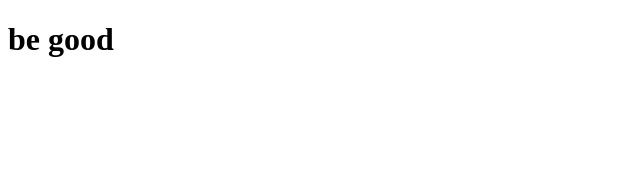
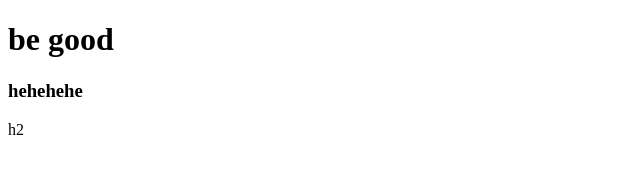
Before and after one commit to Khaled-elias/new, a plain HTML site: page index.html in a window 1280 px wide. Shown: the whole page, without its empty margins (0-640 px from the left). Drawn offline with Linux system fonts and the light colour scheme.

Commit message:
merge and fixed

```diff
--- a/index.html
+++ b/index.html
@@ -8,5 +8,7 @@
 </head>
 <body>
     <h1>be good</h1>
+    <h3>hehehehe</h3>
+    <footer>h2 </footer>
 </body>
 </html>
```
